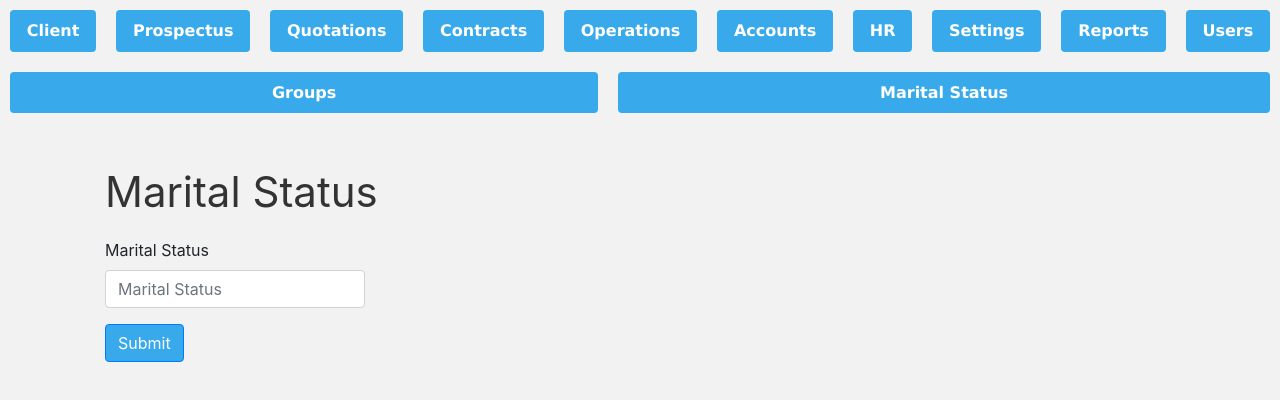
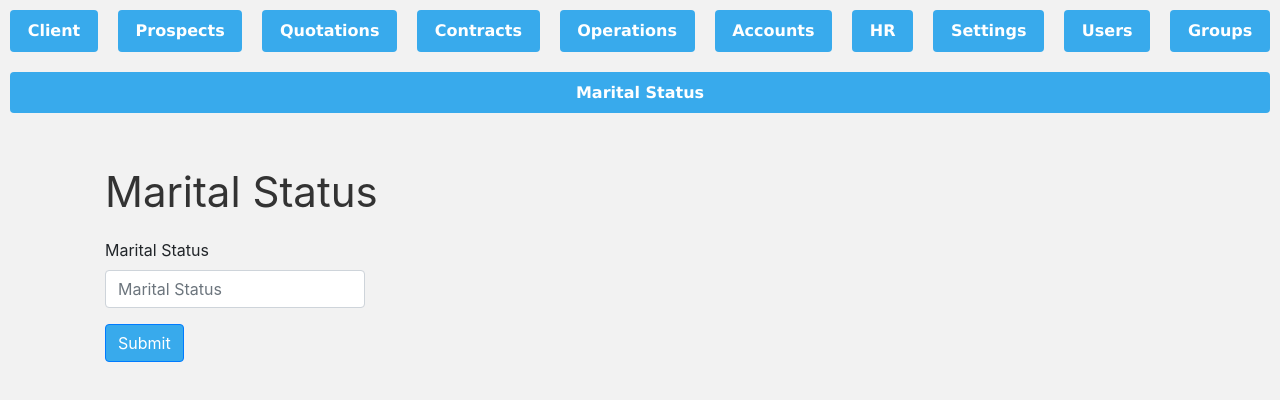
Before and after one commit to skcodeug/avcs-frontend, a React (Create React App) app: page /maritalstatus in a window 1280 px wide. Shown: the top 400 px of the page. Built offline with nearby package versions, Linux system fonts and the light colour scheme.

Commit message:
modify marital; status and users forms

```diff
--- a/src/Components/MaritalStatus.js
+++ b/src/Components/MaritalStatus.js
@@ -16,7 +16,7 @@ class MaritalStatus extends React.Component {
         event.preventDefault();
         event.target.className += " was-validated";
         axios
-            .post("https://avcs-platform.herokuapp.com/users", this.state)
+            .post("https://avcs-platform.herokuapp.com/maritalStatus", this.state)
             .then(() => this.setState(() => ({ name: "" })))
             .catch((error) => console.log(error));
     };
--- a/src/Components/NavBar.js
+++ b/src/Components/NavBar.js
@@ -14,7 +14,7 @@ function NavBar() {
                     <Nav.Link activeClassName="active" href="/home" id="navlinks">Client</Nav.Link>
                 </Nav.Item>
                 <Nav.Item>
-                    <Nav.Link eventKey="prospectus" href="/prospectus" id="navlinks">Prospectus</Nav.Link>
+                    <Nav.Link eventKey="prospectus" href="/prospectus" id="navlinks">Prospects</Nav.Link>
                 </Nav.Item>
                 <Nav.Item>
                     <Nav.Link href="/quotations" eventKey="link-2" id="navlinks">Quotations</Nav.Link>
@@ -34,9 +34,9 @@ function NavBar() {
                 <Nav.Item>
                     <Nav.Link eventKey="link-6" id="navlinks">Settings</Nav.Link>
                 </Nav.Item>
-                <Nav.Item>
+                {/* <Nav.Item>
                     <Nav.Link href="/reports" eventKey="link-7" id="navlinks">Reports</Nav.Link>
-                </Nav.Item>
+                </Nav.Item> */}
                 <Nav.Item>
                     <Nav.Link href="/users" eventKey="link-8" id="navlinks">Users</Nav.Link>
                 </Nav.Item>
--- a/src/Components/Users.js
+++ b/src/Components/Users.js
@@ -135,9 +135,7 @@ class Users extends React.Component {
                                             required
                                             placeholder="Other Names"
                                         />
-                                        <div className="invalid-feedback">
-                                            Required!
-                                        </div>
+
                                     </Form.Group>
                                 </Col>
                             </Form.Row>
```
